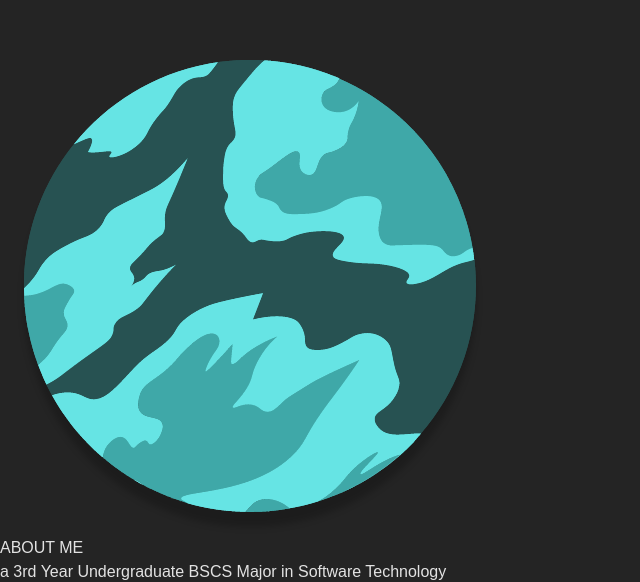
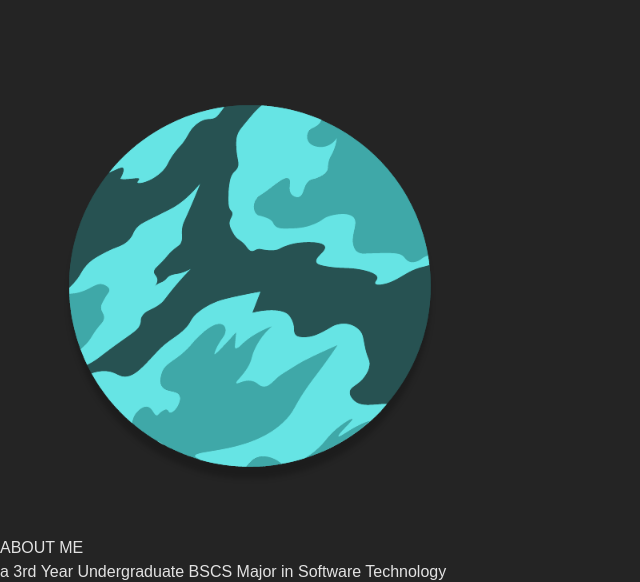
Before and after one commit to kieloBash/portfolio, a React (Vite) app in the folder Portfolio/: page / in a window 1280 px wide. Shown: the part 226-808 px from the top of the page, without its empty margins (0-640 px from the left). Built offline with nearby package versions, Linux system fonts and the light colour scheme; a web font is replaced by a local one.

Commit message:
added transition delays

```diff
--- a/Portfolio/src/components/Navbar.jsx
+++ b/Portfolio/src/components/Navbar.jsx
@@ -1,11 +1,10 @@
 import React from "react";
-// import { HashLink as Link } from "react-router-hash-link";
 import { Link, animateScroll as scroll } from "react-scroll";
 
 const Navbar = () => {
   const navlinks = [
-    { name: "HOME", link: "Home", duration: 500},
-    { name: "ABOUT", link: "About", duration: 800  },
+    { name: "HOME", link: "Home", duration: 500 },
+    { name: "ABOUT", link: "About", duration: 800 },
     { name: "SKILLS", link: "Skills", duration: 1000 },
     { name: "PROJECTS", link: "Projects", duration: 1500 },
     { name: "CONTACT", link: "Contact", duration: 2000 },
@@ -16,6 +15,7 @@ const Navbar = () => {
         {navlinks.map((nav, index) => {
           return (
             <Link
+              key={index}
               activeClass="active"
               to={nav.link}
               spy={true}
@@ -23,16 +23,10 @@ const Navbar = () => {
               offset={0}
               duration={nav.duration}
             >
-              <div
-                key={index}
-                className="text-sm lg:text-lg font-thin hover:text-teal-300 transition-colors duration-200 cursor-pointer"
-              >
+              <div className="text-sm lg:text-lg font-thin hover:text-teal-300 transition-colors duration-200 cursor-pointer">
                 {nav.name}
               </div>
             </Link>
-            // <Link to={nav.link} smooth scroll={(el) => el.scrollIntoView({ behavior: 'smooth', block: 'end' })}>
-
-            // </Link>
           );
         })}
       </nav>
--- a/Portfolio/src/components/sections/AboutMe.jsx
+++ b/Portfolio/src/components/sections/AboutMe.jsx
@@ -1,41 +1,87 @@
-import React from "react";
+import React, { useRef, useEffect } from "react";
 import planet from "../../assets/planet.png";
 
-const about = () => {
+import { motion } from "framer-motion";
+
+const About = () => {
+  const planetAnimate = {
+    offScreen: { scale: 1 },
+    onScreen: {
+      scale: 0.8,
+      transition: { type: "spring", bounce: 0.5, duration: 2 },
+    },
+  };
+
+  const textAnimate = {
+    offScreen: { x: -100, opacity: 0 },
+    onScreen: {
+      x: 0,
+      opacity: 1,
+      transition: { type: "spring", bounce: 0.3, duration: 0.5 },
+    },
+  };
+
   return (
-    <section className="w-full h-screen flex flex-col justify-center" id='About'>
+    <motion.section
+      className="w-full h-screen flex flex-col justify-center"
+      id="About"
+      initial={"offScreen"}
+      whileInView={"onScreen"}
+      viewport={{ once: false, amount: 0.3 }}
+      transition={{ staggerChildren: 0.3 }}
+    >
       <div className="flex">
         <div className="basis-2/4">
-          <img src={planet} className="h-full w-full" />
+          <motion.img
+            src={planet}
+            className="h-full w-full"
+            variants={planetAnimate}
+          ></motion.img>
         </div>
-        <div className="basis-3/4 flex-col pl-20 flex justify-center">
-          <h1 className="text-[2rem] font-normal h-20">ABOUT ME</h1>
-          <div className="flex flex-col gap-2">
-            <div className="text-[1.3rem] font-thin">
+        <motion.div className="basis-3/4 flex-col pl-20 flex justify-center">
+          <motion.div
+            className="w-1/4 flex justify-start items-center mb-8"
+            variants={textAnimate}
+          >
+            <h1 className="text-[2rem] font-normal ">ABOUT ME</h1>
+          </motion.div>
+          <div className="flex flex-col gap-3">
+            <div className="text-[1.3rem] font-thin flex justify-start items-center">
+              <motion.div className="" variants={textAnimate}>
                 <span className="font-bold text-teal-300">a</span> 3rd Year
                 Undergraduate BSCS Major in Software Technology
+              </motion.div>
             </div>
-            <div className="text-[1.3rem] font-thin">
+            <div className="text-[1.3rem] font-thin flex justify-start items-center">
+              <motion.div className="" variants={textAnimate}>
                 <span className="font-bold text-teal-300">c</span>urrently
                 studying at DLSU Manila, as of 2023
+              </motion.div>
             </div>
-            <div className="text-[1.3rem] font-thin">
-              <span className="font-bold text-teal-300">a</span> consistent 1st
-              or 2nd Dean’s Lister
+            <div className="text-[1.3rem] font-thin flex justify-start items-center">
+              <motion.div className="" variants={textAnimate}>
+                <span className="font-bold text-teal-300">a</span> consistent
+                1st or 2nd Dean’s Lister
+              </motion.div>
             </div>
-            <div className="text-[1.3rem] font-thin">
-              <span className="font-bold text-teal-300">p</span>assionate about
-              programming like web design, software design and creating games
+            <div className="text-[1.3rem] font-thin flex justify-start items-center">
+              <motion.div className="max-w-[45rem]" variants={textAnimate}>
+                <span className="font-bold text-teal-300">p</span>assionate
+                about programming like web design, software design and creating
+                games
+              </motion.div>
             </div>
-            <div className="text-[1.3rem] font-thin">
+            <div className="text-[1.3rem] font-thin flex justify-start items-center">
+              <motion.div className="" variants={textAnimate}>
                 <span className="font-bold text-teal-300">a</span>n aspiring
                 front-end or back-end developer
+              </motion.div>
             </div>
           </div>
+        </motion.div>
       </div>
-      </div>
-    </section>
+    </motion.section>
   );
 };
 
-export default about;
+export default About;
--- a/Portfolio/src/components/sections/Home.jsx
+++ b/Portfolio/src/components/sections/Home.jsx
@@ -1,6 +1,5 @@
 import React, { useRef } from "react";
 import { motion, useTransform, useScroll } from "framer-motion";
-
 
 import Navbar from "../Navbar";
 import Title from "../Title";
```
Lines whose indentation alone changed are shown as unchanged.
